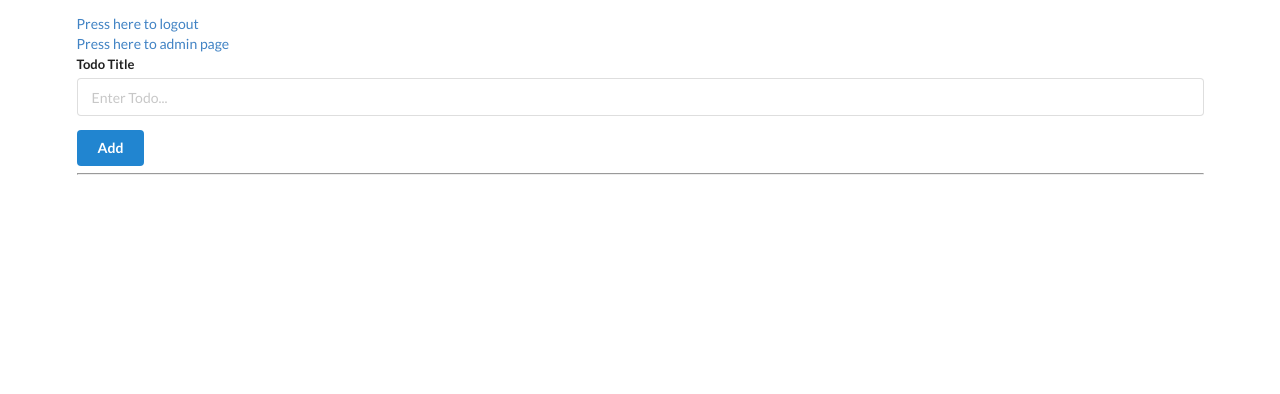
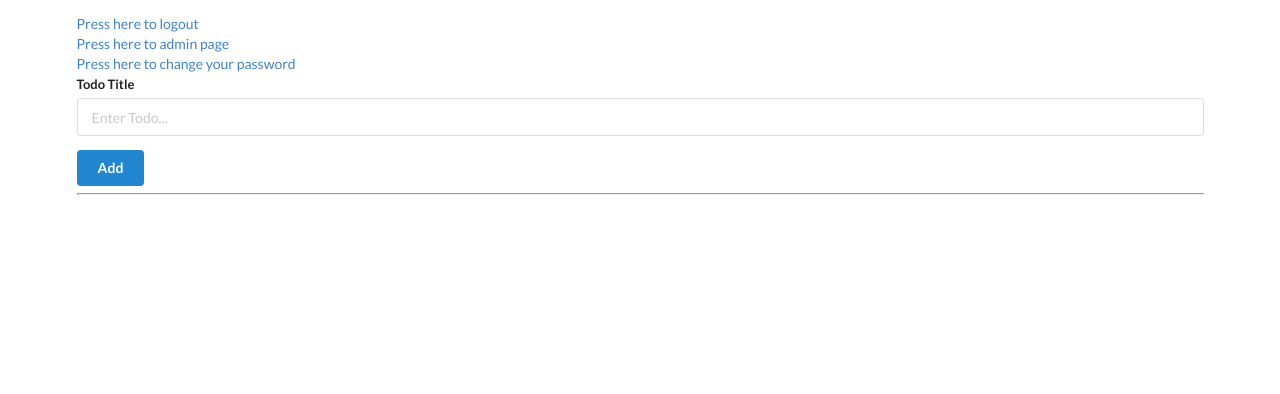
Before and after one commit to lShoichil/flask-rest-api, a Flask app: page /todo in a window 1280 px wide. Shown: the part 82-476 px from the top of the page. Run offline with Flask 2, Linux system fonts and the light colour scheme; the visitor is signed in with stand-in values (Sample User, id 1); data comes from the database, SQL or seed files in the repository; data that the repository does not hold is empty.

Commit message:
small update

```diff
--- a/ToDo/templates/todo.html
+++ b/ToDo/templates/todo.html
@@ -19,8 +19,8 @@
             <a href="{{ url_for('main.logout') }}">Press here to logout</a>
             <br>
             <a href="{{ url_for('main.go_admin_page') }}">Press here to admin page</a>
-{#            <br>#}
-{#            <a href="{{ url_for('main.prechange_password') }}">Press here to change your password</a>#}
+            <br>
+            <a href="{{ url_for('main.prechange_password') }}">Press here to change your password</a>
             <label>Todo Title</label>
             <input type="text" name="title" placeholder="Enter Todo..."><br>
         </div>
--- a/run.py
+++ b/run.py
@@ -5,4 +5,4 @@ app = create_app()
 if __name__ == "__main__":
     with app.app_context():
         db.create_all()
-        app.run(debug=True, port=5000, host="0.0.0.0")
+        app.run(debug=True, port=5001, host="0.0.0.0")
```
